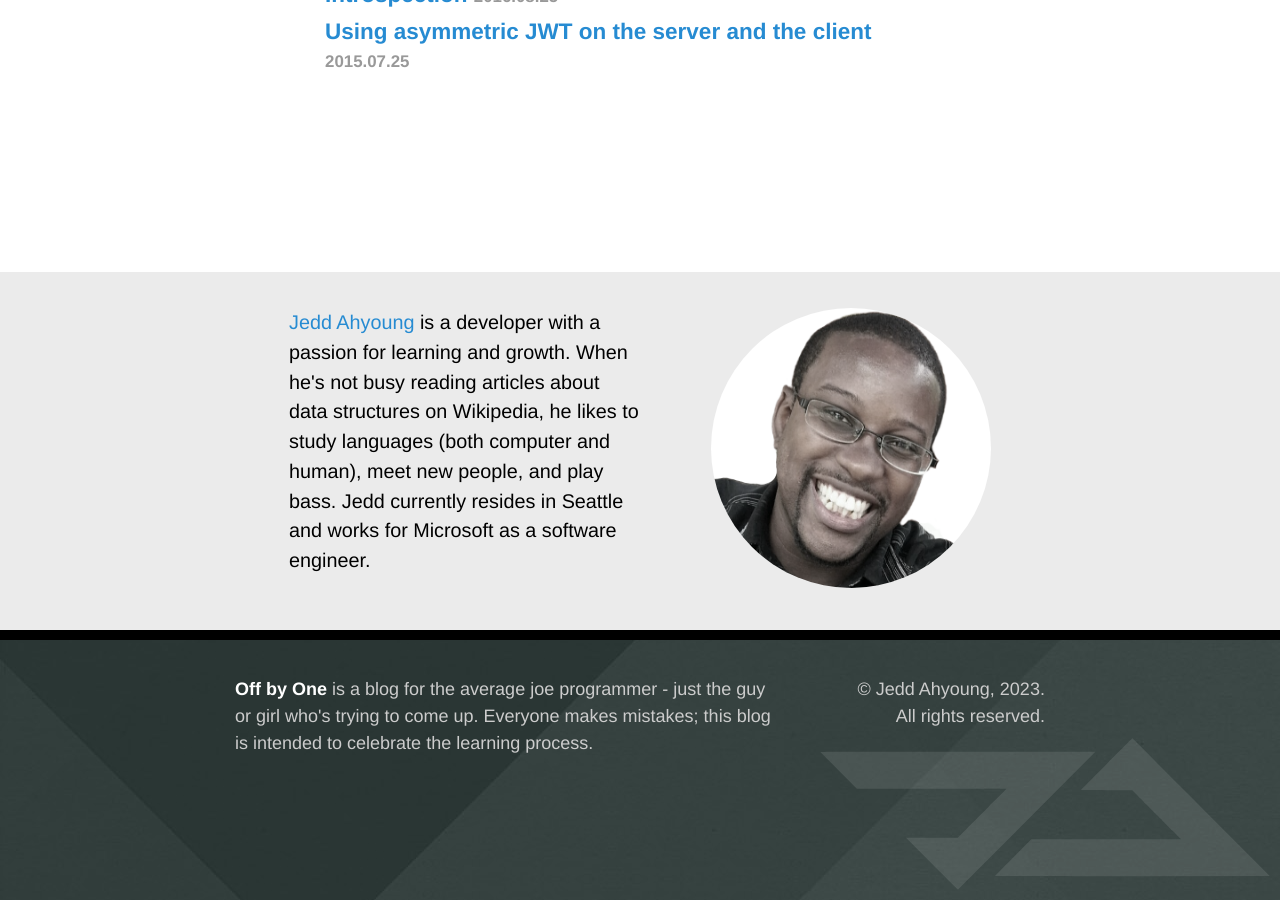
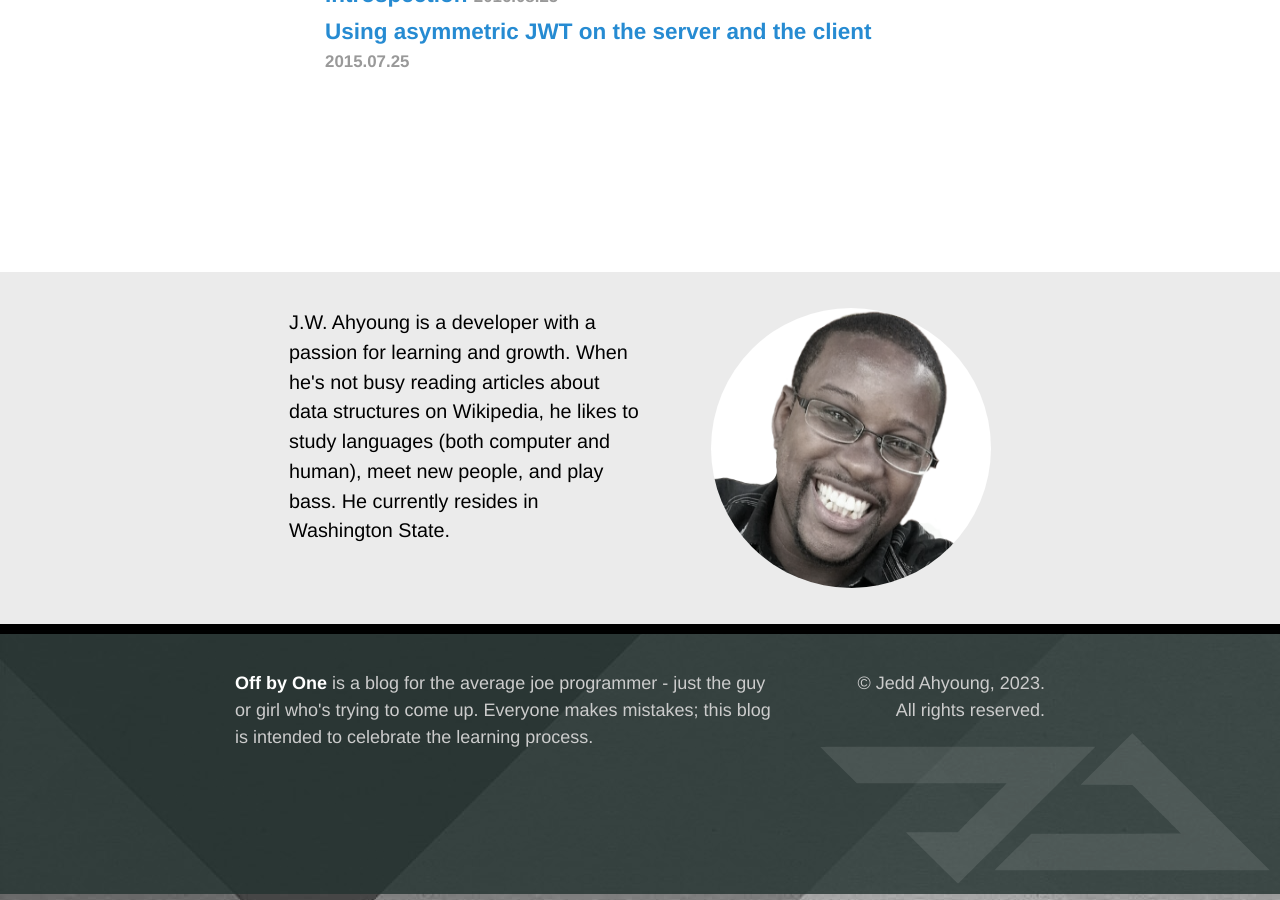
Before and after one commit to jwahyoung/off-by-one, a Jekyll site: the page built from _posts/2016-06-22-angular-to-aurelia.md, in a window 1280 px wide and 900 px high, scrolled down 821 px. Built offline with Jekyll 4.4.1, drawn with Linux system fonts in a browser that asks for light colours; some web fonts are replaced; comment, search, counter and statistics services are not loaded.

Commit message:
Update jahyoung.html

```diff
--- a/_includes/author/jahyoung.html
+++ b/_includes/author/jahyoung.html
@@ -1,5 +1,5 @@
 <div class="column on-2">
-	<p class="bio"><a href="http://www.jedd-ahyoung.com">Jedd Ahyoung</a> is a developer with a passion for learning and growth. When he's not busy reading articles about data structures on Wikipedia, he likes to study languages (both computer and human), meet new people, and play bass. Jedd currently resides in Seattle and works for Microsoft as a software engineer.</p>
+	<p class="bio">J.W. Ahyoung is a developer with a passion for learning and growth. When he's not busy reading articles about data structures on Wikipedia, he likes to study languages (both computer and human), meet new people, and play bass. He currently resides in Washington State.</p>
 </div><div class="column on-2">
 	<img class="moneyshot" src="/images/moneyshot3.png" />
 </div>
```
